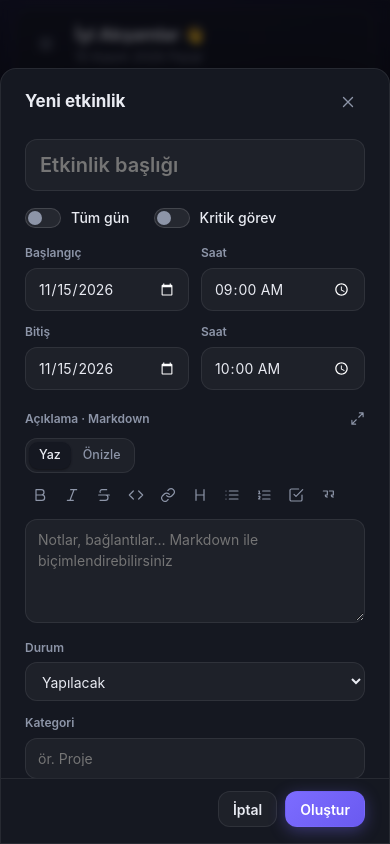
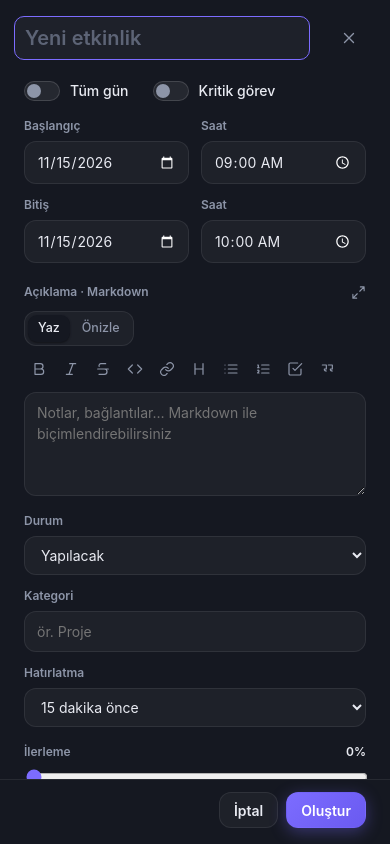
Before and after one commit to SerkanBlt/Calendar-App, a website built with Vite: page calendar-pro/index.html in a window 390 px wide. Both pictures are taken after a click on the button 346 px from the left and 800 px from the top of the page. Built offline with nearby package versions, Linux system fonts and the light colour scheme.

Commit message:
Release 1.16.0: full-page event editor with inline title, bigger mobile header, Gantt alignment
- Event editor opens full page (modal--page): fills the screen, content in a
  centered max-760px column, scrolling body and fixed action bar
- The modal header shows the event's own name instead of "Etkinliği düzenle";
  it looks like plain text, turns into a text box when focused, and is
  ellipsized when long (full name as tooltip). New events show a "Yeni
  etkinlik" placeholder with the box focused; editing focuses nothing so the
  mobile keyboard stays closed. The input lives in the header and is tied to
  the form with the form attribute (Enter / Ctrl+Enter save); the duplicate
  title field in the form is removed
- openModal: titleNode and initialFocus options; Tab stays inside when the
  dialog itself has focus
- Mobile: hamburger (44px) and page title (24px) are larger while the header
  panel height is unchanged (fixed 27px title line height, ellipsis); verified
  across 8 views x 3 widths
- Gantt: Critical path and the button to its right are right-aligned on
  mobile; S-M-L stays left

Co-Authored-By: Claude Sonnet 5.5 <noreply@anthropic.com>
Claude-Session: https://claude.ai/code/session_013Er57Ehxyk7Hn515dW9rnU

```diff
--- a/calendar-pro/package.json
+++ b/calendar-pro/package.json
@@ -1,7 +1,7 @@
 {
   "name": "calendar-pro",
   "private": true,
-  "version": "1.15.0",
+  "version": "1.16.0",
   "description": "Calendar Pro — modüler, offline çalışan takvim ve üretkenlik SPA'sı (Vanilla JS + IndexedDB + PWA).",
   "type": "module",
   "scripts": {
--- a/calendar-pro/public/service-worker.js
+++ b/calendar-pro/public/service-worker.js
@@ -13,7 +13,7 @@
  *  - message (GET_VERSION): sürümü bildirir; sayfa bununla "yeni sürüm var" kararını verir.
  * VERSION, package.json sürümüyle aynı olmalıdır (tests/version.test.js denetler).
  */
-const VERSION = 'v1.15.0'; // uygulama sürümüyle birlikte artırılır; eski önbellekler temizlenir
+const VERSION = 'v1.16.0'; // uygulama sürümüyle birlikte artırılır; eski önbellekler temizlenir
 const CACHE_NAME = `calendar-pro-${VERSION}`;
 const SCOPE = self.registration.scope; // ör. https://kullanici.github.io/Calendar-App/
 const at = (path) => new URL(path, SCOPE).href;
--- a/calendar-pro/src/components/eventEditor.js
+++ b/calendar-pro/src/components/eventEditor.js
@@ -8,6 +8,7 @@
  *      "Tüm seri"             → ana etkinlik düzenlenir
  *  - Seriden ayrılmış bir kayıt açıldığında "Seriye geri döndür" seçeneği sunulur.
  *  - aksi halde input ön doldurma alanları kabul edilir: { startDate, endDate, startTime, endTime, status }
+ *  - Etkinlik tam sayfa açılır; başlıkta etkinliğin adı görünür (uzunsa üç nokta) ve dokunulunca metin kutusuna dönüşür.
  *  - "Tüm gün" açılınca bitiş tarihi başlangıçla aynı olur.
  *  - Açıklama Markdown ile yazılır (araç çubuğu + önizleme, bkz. markdownEditor.js); köşesindeki düğme tam ekran düzenleme açar.
  *  - Renk: modern palet (12 ton × 3 yoğunluk) + özel renk (renk seçici veya hex kodu); bkz. colorPicker.js.
@@ -92,11 +93,6 @@ export function openEventEditor(input = {}) {
       ? html`<div class="notice">${icon('link')}<span>"${parentSeries.title}" serisinin ${formatDate(existing.originalDate, { day: 'numeric', month: 'long' })} tarihli, ayrı düzenlenmiş örneği.</span>
           <button type="button" class="link" data-reattach>Seriye geri döndür</button></div>`
       : ''}
-    <label class="field field--title">
-      <span class="sr-only">Başlık</span>
-      <input name="title" type="text" placeholder="Etkinlik başlığı" value="${ev.title}" maxlength="200" required autofocus />
-    </label>
-
     <div class="field-row">
       <label class="switch"><input type="checkbox" name="allDay" ${allDay ? 'checked' : ''} /><span></span>Tüm gün</label>
       <label class="switch"><input type="checkbox" name="critical" ${ev.critical ? 'checked' : ''} /><span></span>Kritik görev</label>
@@ -185,7 +181,31 @@ export function openEventEditor(input = {}) {
   });
   form.querySelector('[data-description-host]').replaceWith(description.el);
 
-  const modal = openModal({ title: isEdit ? 'Etkinliği düzenle' : 'Yeni etkinlik', body: form, footer, size: 'lg' });
+  // Başlık alanı modal başlığındadır: etkinliğin adı görünür (uzunsa üç nokta), dokununca metin kutusuna dönüşür.
+  // Form dışında durduğu için `form` özniteliğiyle forma bağlanır (form.elements.title, Enter ile kaydetme çalışır).
+  const titleInput = document.createElement('input');
+  titleInput.type = 'text';
+  titleInput.name = 'title';
+  titleInput.className = 'modal-title-input';
+  titleInput.value = ev.title;
+  titleInput.title = ev.title; // uzun ad üç noktayla kısaldığında tamamı ipucu olarak görünür
+  titleInput.maxLength = 200;
+  titleInput.required = true;
+  titleInput.autocomplete = 'off';
+  titleInput.placeholder = isEdit ? 'Etkinlik adı' : 'Yeni etkinlik';
+  titleInput.setAttribute('form', 'event-form');
+  titleInput.setAttribute('aria-label', 'Etkinlik adı');
+
+  // Etkinlik tam sayfa açılır; düzenlemede hiçbir alan odaklanmaz (ad dokunulana kadar düz metin gibi görünür), yenisinde ad odaklanır
+  const modal = openModal({
+    title: isEdit ? 'Etkinliği düzenle' : 'Yeni etkinlik',
+    titleNode: titleInput,
+    body: form,
+    footer,
+    size: 'lg',
+    className: 'modal--page',
+    initialFocus: isEdit ? 'dialog' : 'first',
+  });
   const f = form.elements;
 
   // --- Dinamik alan davranışları ---
@@ -355,7 +375,14 @@ export function openEventEditor(input = {}) {
   form.addEventListener('keydown', (e) => {
     if ((e.ctrlKey || e.metaKey) && e.key === 'Enter') submit(e);
   });
-  f.title.addEventListener('input', () => f.title.classList.remove('is-invalid'));
+  f.title.addEventListener('input', () => {
+    f.title.classList.remove('is-invalid');
+    f.title.title = f.title.value;
+  });
+  // Başlık girdisi formun DOM'u dışında olduğu için Ctrl+Enter'ı burada da dinle
+  f.title.addEventListener('keydown', (e) => {
+    if ((e.ctrlKey || e.metaKey) && e.key === 'Enter') submit(e);
+  });
   footer.querySelector('[data-cancel]').addEventListener('click', () => modal.close());
   footer.querySelector('[data-delete]')?.addEventListener('click', async () => {
     const done = occurrence ? await deleteOccurrence(occurrence, scope) : await deleteEventWithUndo(ev.id);
--- a/calendar-pro/src/components/modal.js
+++ b/calendar-pro/src/components/modal.js
@@ -15,11 +15,13 @@ const FOCUSABLE = 'button:not([disabled]), [href], input:not([disabled]), select
 export const isModalOpen = () => openStack.length > 0;
 
 /**
- * @param {{title: string, body: Node|string, footer?: Node, size?: 'sm'|'md'|'lg', className?: string, onClose?: Function}} options
+ * @param {{title: string, titleNode?: Node, body: Node|string, footer?: Node, size?: 'sm'|'md'|'lg', className?: string, initialFocus?: 'first'|'dialog', onClose?: Function}} options
  *   className: modal öğesine eklenecek ek sınıf (ör. sabit boyutlu paneller için)
+ *   titleNode: verilirse başlık metni yerine bu öğe konur (ör. etkinlik adı girdisi); `title` o zaman yalnızca yedektir
+ *   initialFocus: 'first' (varsayılan: [autofocus] veya ilk odaklanabilir öğe) | 'dialog' (hiçbir denetim odaklanmaz, pencerenin kendisi odaklanır)
  * @returns {{el: HTMLElement, body: HTMLElement, footer: HTMLElement, close: Function}}
  */
-export function openModal({ title, body, footer, size = 'md', className = '', onClose }) {
+export function openModal({ title, titleNode, body, footer, size = 'md', className = '', initialFocus = 'first', onClose }) {
   const id = `modal-title-${++uid}`;
   const previousFocus = document.activeElement;
   const backdrop = document.createElement('div');
@@ -35,6 +37,7 @@ export function openModal({ title, body, footer, size = 'md', className = '', on
     </div>`;
 
   const modal = backdrop.querySelector('.modal');
+  if (titleNode) backdrop.querySelector('.modal-title').replaceChildren(titleNode);
   const bodyEl = backdrop.querySelector('.modal-body');
   const footerEl = backdrop.querySelector('.modal-footer');
   if (typeof body === 'string') bodyEl.innerHTML = body;
@@ -67,7 +70,10 @@ export function openModal({ title, body, footer, size = 'md', className = '', on
       if (!items.length) return;
       const first = items[0];
       const last = items[items.length - 1];
-      if (e.shiftKey && document.activeElement === first) {
+      if (document.activeElement === modal) {
+        e.preventDefault(); // pencerenin kendisi odaktayken (initialFocus: 'dialog') Tab pencerenin içinde kalır
+        (e.shiftKey ? last : first).focus();
+      } else if (e.shiftKey && document.activeElement === first) {
         e.preventDefault();
         last.focus();
       } else if (!e.shiftKey && document.activeElement === last) {
@@ -86,8 +92,13 @@ export function openModal({ title, body, footer, size = 'md', className = '', on
   openStack.push(entry);
   document.body.appendChild(backdrop);
   requestAnimationFrame(() => backdrop.classList.add('is-visible'));
-  const autofocus = modal.querySelector('[autofocus]') || modal.querySelector(FOCUSABLE);
-  autofocus?.focus({ preventScroll: true });
+  if (initialFocus === 'dialog') {
+    modal.tabIndex = -1;
+    modal.focus({ preventScroll: true });
+  } else {
+    const autofocus = modal.querySelector('[autofocus]') || modal.querySelector(FOCUSABLE);
+    autofocus?.focus({ preventScroll: true });
+  }
 
   return { el: modal, body: bodyEl, footer: footerEl, close };
 }
--- a/calendar-pro/src/styles/main.css
+++ b/calendar-pro/src/styles/main.css
@@ -381,7 +381,6 @@ kbd {
 .field-head .icon-btn { margin-right: -4px; }
 .field input:focus, .field select:focus, .field textarea:focus { outline: none; border-color: var(--accent); background: var(--surface-3); }
 .field select option { background: var(--surface-solid); }
-.field--title input { font-size: 20px !important; font-weight: 600; padding: 10px 14px !important; }
 .is-invalid { border-color: var(--danger) !important; }
 .field input[type='range'] { accent-color: var(--accent); width: 100%; }
 .field output { color: var(--text); margin-left: auto; }
@@ -510,8 +509,29 @@ kbd {
 .md-editor--full { flex: 1; min-height: 0; }
 .md-editor--full .md-input { flex: 1; min-height: 0; resize: none; font-size: 16px; line-height: 1.55; padding: 14px 16px; }
 .md-editor--full .md-preview { flex: 1; min-height: 0; overflow: auto; font-size: 16px; padding: 14px 16px; }
-.modal-header { display: flex; align-items: center; justify-content: space-between; padding: var(--space-4) var(--space-5) var(--space-2); }
-.modal-title { font-size: 17px; font-weight: 700; }
+.modal-header { display: flex; align-items: center; justify-content: space-between; gap: var(--space-3); padding: var(--space-4) var(--space-5) var(--space-2); }
+.modal-title { font-size: 17px; font-weight: 700; min-width: 0; }
+
+/* Etkinlik penceresi başlığı: etkinliğin adı düz metin gibi görünür (uzunsa üç nokta); dokununca metin kutusuna dönüşür */
+.modal-header:has(.modal-title-input) .modal-title { flex: 1; }
+.modal-title-input {
+  display: block; width: 100%; min-width: 0; margin-left: -10px; padding: 6px 10px; font: inherit; color: var(--text);
+  border-radius: 10px; border: 1px solid transparent; background: transparent;
+  overflow: hidden; text-overflow: ellipsis; white-space: nowrap; transition: background var(--dur), border-color var(--dur);
+}
+.modal-title-input::placeholder { color: var(--text-faint); font-weight: 600; }
+.modal-title-input:hover { background: var(--surface-2); }
+.modal-title-input:focus { outline: none; background: var(--surface-2); border-color: var(--accent); text-overflow: clip; }
+
+/* Etkinlik tam sayfa: ekranı kaplar, içerik ortalanmış bir sütundadır (en çok 760px), gövde kayar */
+.modal-backdrop:has(.modal--page) { padding: 0; }
+.modal.modal--page {
+  max-width: none; width: 100vw; height: 100dvh; max-height: 100dvh; border-radius: 0; border: 0;
+  padding-top: env(safe-area-inset-top); padding-bottom: env(safe-area-inset-bottom);
+}
+.modal--page .modal-title { font-size: 20px; }
+.modal--page :is(.modal-header, .modal-body, .modal-footer) { padding-inline: max(var(--space-5), calc((100% - 760px) / 2)); }
+.modal--page .modal-body { flex: 1; min-height: 0; }
 .modal-body { padding: var(--space-3) var(--space-5) var(--space-4); overflow-y: auto; }
 .modal-footer { padding: var(--space-3) var(--space-5) var(--space-4); border-top: 1px solid var(--border); }
 .modal-actions { display: flex; align-items: center; gap: var(--space-2); justify-content: flex-end; flex-wrap: wrap; }
@@ -713,11 +733,17 @@ kbd {
     border-radius: var(--radius);
     background: color-mix(in srgb, var(--surface-solid) 86%, transparent);
   }
-  .toolbar-title h1 { font-size: 18px; }
+  /* Hamburger ve sayfa adı büyük; panel yüksekliği değişmesin diye satır yüksekliği sabit (27px) ve uzun ad üç noktayla kısalır.
+     Başlık bloğu (27px ad + altyazı) 44px'lik hamburgerden yüksek kaldığı için satır yüksekliğini o belirler. */
+  .toolbar-title h1 { font-size: 24px; line-height: 27px; overflow: hidden; text-overflow: ellipsis; white-space: nowrap; }
+  .toolbar-title { min-width: 0; }
+  .toolbar .icon-btn.only-mobile { width: 44px; height: 44px; }
+  .toolbar .icon-btn.only-mobile .icon { width: 28px; height: 28px; }
   /* Eylem satırı: tam genişlikte, sola dayalı; Geri/Bugün/İleri bloğu en başta. "Yeni" yerine sağ alttaki FAB kullanılır */
   .toolbar-actions { flex: 1 0 100%; margin-left: 0; justify-content: flex-start; }
   .toolbar-nav { order: -1; }
   .toolbar-actions .offdays-toggle { margin-left: auto; } /* Hafta sonlarını gizle/göster düğmesi sağa dayalı */
+  .toolbar-actions .gantt-push { margin-left: auto; } /* Gantt: Kritik yol ve sağındaki düğme sağa dayalı (S-M-L solda kalır) */
   .toolbar [data-action='new'] { display: none; }
   .fab { display: grid; }
   .view-body { padding-bottom: 80px; } /* FAB içeriğin son satırlarını kapatmasın */
--- a/calendar-pro/src/views/gantt.js
+++ b/calendar-pro/src/views/gantt.js
@@ -73,7 +73,7 @@ export default {
       <div class="segmented segmented--sm" role="radiogroup" aria-label="Yakınlaştırma">
         ${ZOOMS.map((z) => html`<button type="button" role="radio" aria-checked="${String(z.w === dayW)}" class="${z.w === dayW ? 'is-active' : ''}" data-zoom="${z.w}">${z.label}</button>`)}
       </div>
-      <button type="button" class="chip-btn ${showCp ? 'is-on' : ''}" data-cp>${icon('flag')}<span>Kritik yol</span></button>
+      <button type="button" class="chip-btn gantt-push ${showCp ? 'is-on' : ''}" data-cp>${icon('flag')}<span>Kritik yol</span></button>
       <button type="button" class="btn btn-ghost btn-sm" data-scroll-today>${icon('target')}<span class="hide-sm">Bugün</span></button>`;
 
     if (!tasks.length) {
```
Also changed, not shown: calendar-pro/CHANGELOG.md, calendar-pro/README.md, 1 other file.
